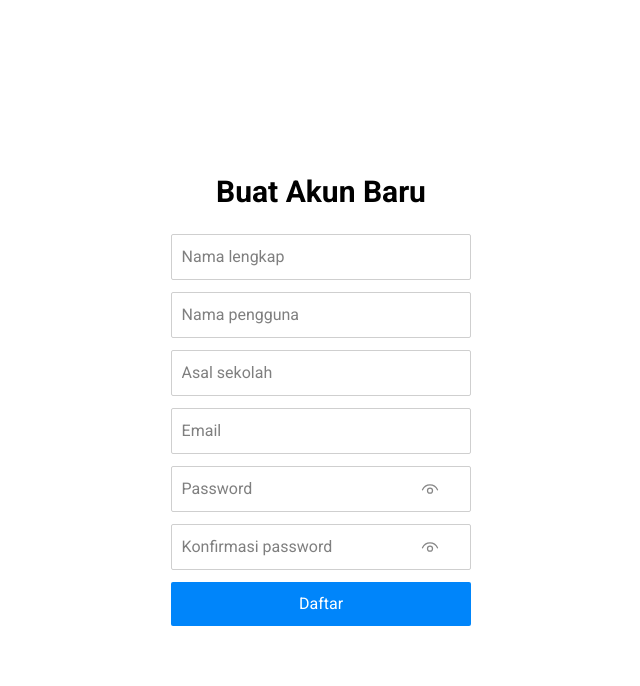
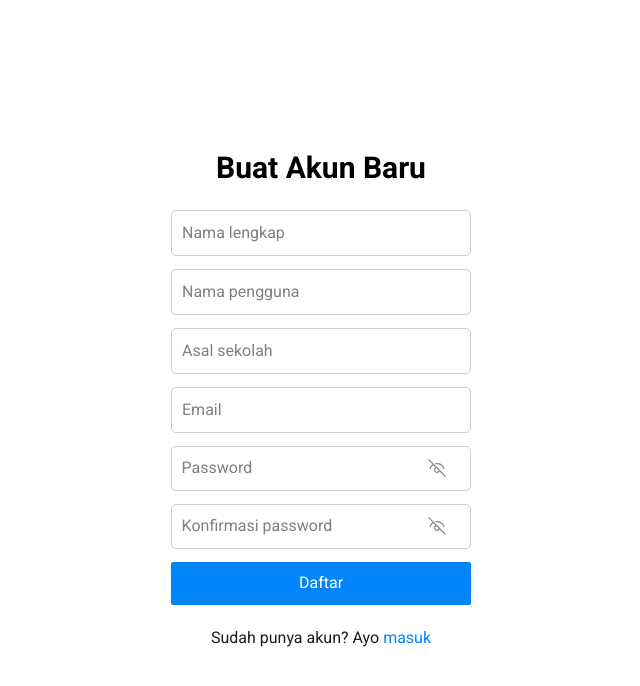
Before and after one commit to BangkitBayu/kas_tracker, a Vue app in the folder frontend/: page /auth/register in a window 1280 px wide. Both pictures are taken after a click on the button 759 px from the left and 488 px from the top of the page. Shown: the top 686 px of the page, without its empty margins (319-959 px from the left). Built offline with nearby package versions, Linux system fonts and the light colour scheme.

Commit message:
feat(auth:register): add validation logic

```diff
--- a/frontend/package.json
+++ b/frontend/package.json
@@ -10,6 +10,8 @@
   },
   "dependencies": {
     "@tailwindcss/vite": "^4.2.4",
+    "@vuelidate/core": "^2.0.3",
+    "@vuelidate/validators": "^2.0.4",
     "axios": "^1.13.4",
     "tailwindcss": "^4.2.4",
     "vue": "^3.5.24",
--- a/frontend/src/pages/auth/register.vue
+++ b/frontend/src/pages/auth/register.vue
@@ -1,7 +1,9 @@
 <script setup lang="js">
-import { ref } from 'vue';
+import useVuelidate from '@vuelidate/core';
+import { email, helpers, minLength, required, sameAs } from '@vuelidate/validators';
+import { computed, reactive, ref } from 'vue';
 
-const userInput = ref({
+const userInput = reactive({
     fullname: '',
     username: '',
     school: '',
@@ -10,45 +12,123 @@ const userInput = ref({
     confirmPassword: ''
 })
 
-const submitForm = () => {
-    alert("User registered")
-    alert(userInput.value)
+let isShowPassword = ref(false)
+
+const showedPassword = () => {
+    isShowPassword.value = !isShowPassword.value
+}
+
+const rules = computed(() => ({
+    fullname: {
+        required: helpers.withMessage('Nama lengkap wajib diisi', required)
+    },
+    username: {
+        required: helpers.withMessage('Nama pengguna wajib diisi', required)
+    },
+    school: {
+        required: helpers.withMessage('Asal sekolah wajib diisi', required)
+    },
+    email: {
+        required:helpers.withMessage('Email wajib diisi', required),
+        email: helpers.withMessage('Email tidak valid', email)
+    },
+    password: {
+        required: helpers.withMessage('Password wajib diisi', required),
+        minlength: helpers.withMessage('Password minimal 8 karakter', minLength(8))
+    },
+    confirmPassword:{
+        required: helpers.withMessage('Konfirmasi password tidak cocok', sameAs(userInput.password))
+    }
+}))
+
+const v$ = useVuelidate(rules, userInput)
+
+const submitForm = async () => {
+    const result = await v$.value.$validate()
+    if(result) {
+        console.log('Form is valid', userInput)
+    }
+    console.log('Form is invalid', v$.value.$errors)
 }
 </script>
 
 <template>
     <div id="container">
         <h1 class=" font-bold text-3xl mb-2">Buat Akun Baru</h1>
-        <form>
-            <input type="text" name="fullname" id="fullname" placeholder="Nama lengkap" v-model="userInput.fullname">
-            <input type="text" name="username" id="username" placeholder="Nama pengguna" v-model="userInput.username">
-            <input type="text" name="school" id="school" placeholder="Asal sekolah" v-model="userInput.school">
-            <input type="email" name="email" id="email" placeholder="Email" v-model="userInput.email">
+        <form @submit.prevent>
             <div class="form-group">
-                <input type="password" name="password" id="password" placeholder="Password" v-model="userInput.password">
-                <button id="togglePassword" type="button">
-                    <svg xmlns="http://www.w3.org/2000/svg" width="20" height="20" viewBox="0 0 24 24" id=" show-password"
-                        x-show="showPassword" class=" transition-transform delay-150 ease-in-out">
-                        <g fill="none" stroke="#727272db" stroke-linecap="round" stroke-linejoin="round" stroke-width="1.5">
+                <input class=" p-2.5 w-full rounded-[5px] border border-[#cfcfcf]" type="text" name="fullname" id="fullname"
+                    placeholder="Nama lengkap" v-model="userInput.fullname">
+                <p class="info mt-1 ml-1 text-red-500" v-if="v$.fullname.$error">{{ v$.fullname.$errors[0].$message }}</p>
+            </div>
+            <div class="form-group">
+                <input class=" p-2.5 w-full rounded-[5px] border border-[#cfcfcf]" type="text" name="username" id="username"
+                    placeholder="Nama pengguna" v-model="userInput.username">
+                <p class="info mt-1 ml-1 text-red-500" v-if="v$.username.$error">{{ v$.username.$errors[0].$message }}</p>
+            </div>
+            <div class="form-group">
+                <input class=" p-2.5 w-full rounded-[5px] border border-[#cfcfcf]" type="text" name="school" id="school"
+                    placeholder="Asal sekolah" v-model="userInput.school">
+                <p class="info mt-1 ml-1 text-red-500" v-if="v$.school.$error">{{ v$.school.$errors[0].$message }}</p>
+            </div>
+            <div class="form-group">
+                <input class=" p-2.5 w-full rounded-[5px] border border-[#cfcfcf]" type="email" name="email" id="email"
+                    placeholder="Email" v-model="userInput.email">
+                <p class="info mt-1 ml-1 text-red-500" v-if="v$.email.$error">{{ v$.email.$errors[0].$message }}</p>
+            </div>
+            <div class="form-group">
+                <div class=" relative flex w-full rounded-[5px] border border-[#cfcfcf] ">
+                    <input :type="isShowPassword ? 'text' : 'password'" name="password" id="password" placeholder="Password"
+                        v-model="userInput.password">
+                    <button id="togglePassword" type="button" class=" ml-2.5" @click="showedPassword">
+                        <svg v-show="isShowPassword === false" xmlns="http://www.w3.org/2000/svg" width="20" height="20"
+                            viewBox="0 0 24 24" id=" open-eye" class=" transition-transform delay-150 ease-in-out">
+                            <g fill="none" stroke="#727272db" stroke-linecap="round" stroke-linejoin="round"
+                                stroke-width="1.5">
                                 <path d="M3 13c3.6-8 14.4-8 18 0" />
                                 <path d="M12 17a3 3 0 1 1 0-6a3 3 0 0 1 0 6" />
                             </g>
                         </svg>
+
+                        <svg v-show="isShowPassword === true" xmlns="http://www.w3.org/2000/svg" width="20" height="20"
+                            viewBox="0 0 16 16" id=" close-eye" class=" transition-transform delay-150 ease-in-out">
+                            <path fill="#727272db"
+                                d="m10.12 10.827l4.026 4.027a.5.5 0 0 0 .708-.708l-13-13a.5.5 0 1 0-.708.708l3.23 3.23A6 6 0 0 0 3.2 6.182a6.7 6.7 0 0 0-1.117 1.982c-.021.061-.047.145-.047.145l-.018.062s-.076.497.355.611a.5.5 0 0 0 .611-.355l.001-.003l.008-.025l.035-.109a5.7 5.7 0 0 1 .945-1.674a5 5 0 0 1 1.124-1.014L6.675 7.38a2.5 2.5 0 1 0 3.446 3.446m-.74-.74A1.5 1.5 0 1 1 7.413 8.12zM6.32 4.2l.854.854Q7.564 5 8 5c2.044 0 3.286.912 4.028 1.817a5.7 5.7 0 0 1 .945 1.674q.025.073.035.109l.008.025v.003l.001.001a.5.5 0 0 0 .966-.257v-.003l-.001-.004l-.004-.013a2 2 0 0 0-.06-.187a6.7 6.7 0 0 0-1.117-1.982C11.905 5.089 10.396 4 8.002 4c-.618 0-1.177.072-1.681.199" />
+                        </svg>
                     </button>
                 </div>
+                <p class="info mt-1 ml-1 text-red-500" v-if="v$.password.$error">{{ v$.password.$errors[0].$message }}</p>
+            </div>
             <div class="form-group">
-                <input type="password" name="confirmPassword" id="confirmPassword" placeholder="Konfirmasi password" v-model="userInput.confirmPassword">
-                <button id="togglePassword" type="button">
-                    <svg xmlns="http://www.w3.org/2000/svg" width="20" height="20" viewBox="0 0 24 24" id=" show-password"
-                        x-show="showPassword" class=" transition-transform delay-150 ease-in-out">
-                        <g fill="none" stroke="#727272db" stroke-linecap="round" stroke-linejoin="round" stroke-width="1.5">
+                <div class=" relative flex w-full rounded-[5px] border border-[#cfcfcf] ">
+                    <input :type="isShowPassword ? 'text' : 'password'" name="confirmPassword" id="confirmPassword"
+                        placeholder="Konfirmasi password" v-model="userInput.confirmPassword">
+                    <button id="togglePassword" type="button" class=" ml-2.5" @click="showedPassword">
+                        <svg v-show="isShowPassword === false" xmlns="http://www.w3.org/2000/svg" width="20" height="20"
+                            viewBox="0 0 24 24" id=" open-eye" class=" transition-transform delay-150 ease-in-out">
+                            <g fill="none" stroke="#727272db" stroke-linecap="round" stroke-linejoin="round"
+                                stroke-width="1.5">
                                 <path d="M3 13c3.6-8 14.4-8 18 0" />
                                 <path d="M12 17a3 3 0 1 1 0-6a3 3 0 0 1 0 6" />
                             </g>
                         </svg>
+
+                        <svg v-show="isShowPassword === true" xmlns="http://www.w3.org/2000/svg" width="20" height="20"
+                            viewBox="0 0 16 16" id=" close-eye" class=" transition-transform delay-150 ease-in-out">
+                            <path fill="#727272db"
+                                d="m10.12 10.827l4.026 4.027a.5.5 0 0 0 .708-.708l-13-13a.5.5 0 1 0-.708.708l3.23 3.23A6 6 0 0 0 3.2 6.182a6.7 6.7 0 0 0-1.117 1.982c-.021.061-.047.145-.047.145l-.018.062s-.076.497.355.611a.5.5 0 0 0 .611-.355l.001-.003l.008-.025l.035-.109a5.7 5.7 0 0 1 .945-1.674a5 5 0 0 1 1.124-1.014L6.675 7.38a2.5 2.5 0 1 0 3.446 3.446m-.74-.74A1.5 1.5 0 1 1 7.413 8.12zM6.32 4.2l.854.854Q7.564 5 8 5c2.044 0 3.286.912 4.028 1.817a5.7 5.7 0 0 1 .945 1.674q.025.073.035.109l.008.025v.003l.001.001a.5.5 0 0 0 .966-.257v-.003l-.001-.004l-.004-.013a2 2 0 0 0-.06-.187a6.7 6.7 0 0 0-1.117-1.982C11.905 5.089 10.396 4 8.002 4c-.618 0-1.177.072-1.681.199" />
+                        </svg>
                     </button>
                 </div>
-            <button type="submit" id="registerBtn" @click="submitForm()">Daftar</button>
+                <p class="info mt-1 ml-1 text-red-500" v-if="v$.confirmPassword.$error">{{
+                    v$.confirmPassword.$errors[0].$message }}</p>
+            </div>
+            <button type="submit" id="registerBtn" @click="submitForm">Daftar</button>
+
+            <p class=" text-center text-[#1c1c1c] font-normal mt-2">Sudah punya akun? Ayo <router-link :to="{ name: 'login' }"
+                    class=" text-primary hover:underline">
+                    masuk
+                </router-link></p>
         </form>
     </div>
 </template>
@@ -75,13 +155,13 @@ form input {
     transition: transform 0.2s ease-in-out;
 }
 
-form input[type="text"],
+/* form input[type="text"],
 input[type="email"] {
     width: 100%;
     padding: 0.6rem;
     border-radius: 2px;
     border: 1px solid #cfcfcf;
-}
+} */
 
 form button {
     padding: 0.6rem;
@@ -92,20 +172,23 @@ form button {
     background-color: #0085fa;
 }
 
-form .form-group {
+form .form-group:nth-child(1),
+form .form-group:nth-child(2),
+form .form-group:nth-child(3),
+form .form-group:nth-child(4) {
     position: relative;
     display: flex;
+    flex-direction: column;
     width: 100%;
-    border-radius: 2px;
-    border: 1px solid #cfcfcf;
-    padding: 0;
 }
 
-form .form-group input {
+/* Group password input */
+form .form-group:nth-child(5) input,
+form .form-group:nth-child(6) input {
     border: none;
     outline: none;
     padding: 0.6rem;
-    width: 80%;
+    width: 95%;
 }
 
 form .form-group button {
@@ -114,7 +197,9 @@ form .form-group button {
 
 }
 
-form input:focus {
+form input:focus,
+form .form-group:nth-child(5) input:focus,
+form .form-group:nth-child(6) input:focus {
     outline: 1px solid #45a8ff8d;
     outline-width: 3px;
     border: 1px solid #0085fa;
--- a/frontend/src/route.js
+++ b/frontend/src/route.js
@@ -3,7 +3,13 @@ import { createRouter, createWebHistory } from "vue-router";
 const routes = [
   {
     path: "/auth/register",
+    name: "register",
     component: () => import("./pages/auth/register.vue"),
+  },
+  {
+    path: "/auth/register",
+    name: "login",
+    component: () => import("./pages/auth/login.vue"),
   },
 ];
 
--- a/frontend/src/style.css
+++ b/frontend/src/style.css
@@ -3,3 +3,6 @@
 }
 
 @import "tailwindcss";
+@theme {
+  --color-primary: #0085fa;
+}
```
Also changed, not shown: 1 other file (tests, documents, lock files or other folders). Lines whose indentation alone changed are shown as unchanged.
